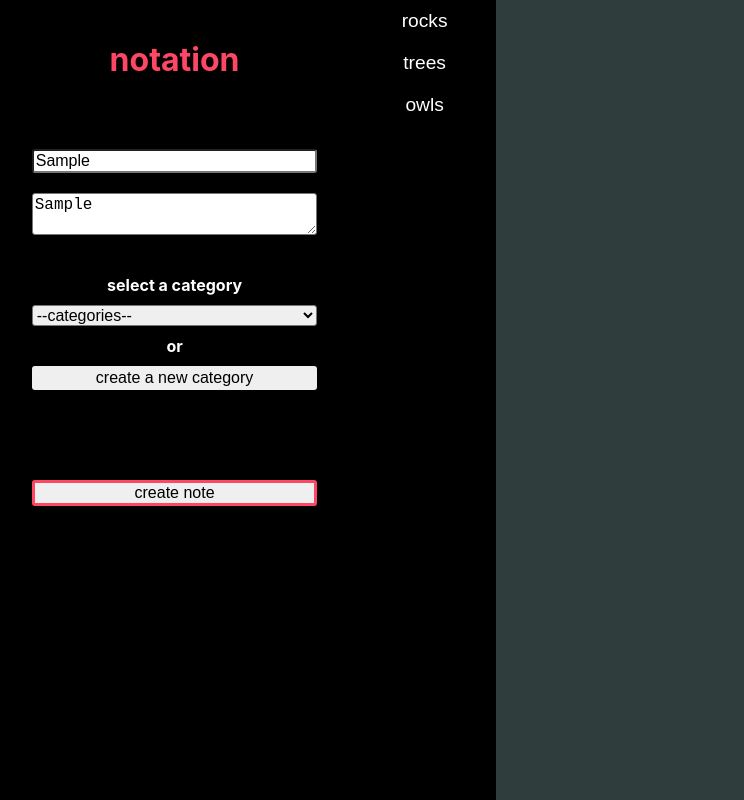
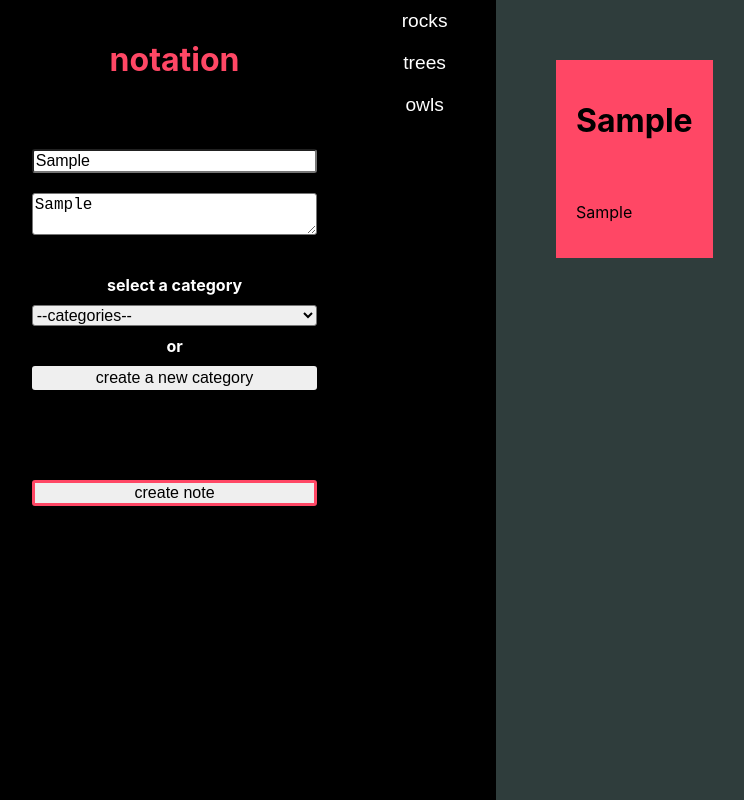
Before and after one commit to JoelSmith123/notation, a React (Create React App) app: page / in a window 1280 px wide. Both pictures are taken after typing "Sample", "Sample" into the empty fields and a click on the button "create note". Shown: the whole page, without its empty margins (4-748 px from the left). Built offline with nearby package versions, Linux system fonts and the light colour scheme.

Commit message:
Render NoteCards

```diff
--- a/src/App.css
+++ b/src/App.css
@@ -8,6 +8,7 @@
 
 .App {
   background: var(--dark-grey);
+  display: flex;
   height: 100vh;
 }
 
@@ -22,7 +23,7 @@
   height: 100%;
   justify-content: space-between;
   text-align: center;
-  width: 500px;
+  min-width: 500px;
 }
 
 .sidebar * {
@@ -47,14 +48,22 @@
   width: 200px;
 }
 
-.sidebar-category-btn {
-  background: transparent;
+.sidebar-category-btn,
+.sidebar-category-btn-focus {
   border: none;
   color: #fff;
   font-size: 1.2rem;
   padding: 10px;
 }
 
-.sidebar-category-btn:focus {
+.sidebar-category-btn {
+  background: transparent;
+}
+
+.sidebar-category-btn-focus {
   background: var(--dark-grey);
 }
+
+.notes-container {
+  overflow: auto;
+}
--- a/src/App.js
+++ b/src/App.js
@@ -1,12 +1,13 @@
 import React, { Component } from 'react';
 import NoteForm from './NoteForm.js';
+import NoteCard from './NoteCard.js';
 import './App.css';
 
 class App extends Component {
   constructor() {
     super();
     this.state = {
-      notes: [],
+      notes: [{ category:'rocks', title: 'note title here', content: 'note content here. there needs to be room for a lot of extra content, details, content and details.'}],
       categories: ['--categories--', 'rocks', 'trees', 'owls'],
       currentCategory: '',
     }
@@ -27,13 +28,27 @@ class App extends Component {
   renderSidebarCategoryButtons() {
     const categories = this.state.categories.slice(0);
     categories.shift();
+
     return categories.map((category, key) => {
+      let className = 'sidebar-category-btn';
+      if (this.state.currentCategory === category) {
+        className += '-focus'
+      }
+
       return <button
-                className='sidebar-category-btn'
+                className={className}
                 key={key}
                 onClick={() => this.setState({currentCategory: category})}>
                 { category }
              </button>
+    })
+  }
+
+  renderNoteCards() {
+    const notes = this.state.notes.filter(note => note.category === this.state.currentCategory)
+    console.log(notes)
+    return notes.map((note, key) => {
+      return <NoteCard {...note} key={key} />
     })
   }
 
@@ -58,7 +73,7 @@ class App extends Component {
         </div>
 
         <div className='notes-container'>
-
+          { this.renderNoteCards() }
         </div>
       </div>
     );
--- a/src/NoteCard.css
+++ b/src/NoteCard.css
@@ -0,0 +1,10 @@
+.NoteCard {
+  background: var(--dark-pink);
+  display: inline-block;
+  margin: 60px;
+}
+
+.NoteCard h1,
+.NoteCard p {
+  padding: 20px;
+}
--- a/src/NoteCard.js
+++ b/src/NoteCard.js
@@ -3,8 +3,9 @@ import './NoteCard.css';
 
 export default function NoteCard(props) {
   return (
-    <div>
-
+    <div className='NoteCard'>
+      <h1>{props.title}</h1>
+      <p>{props.content}</p>
     </div>
   )
 }
```
